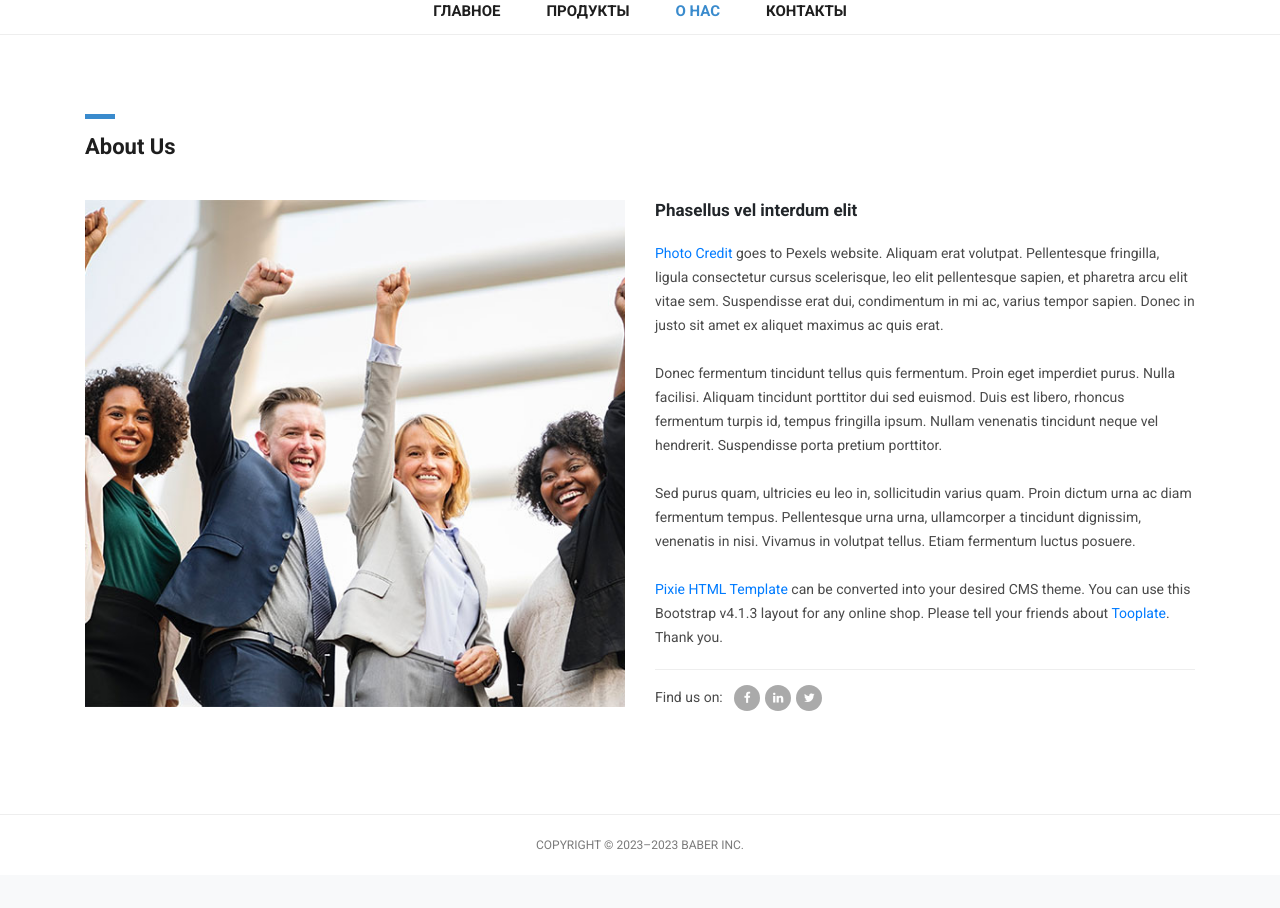
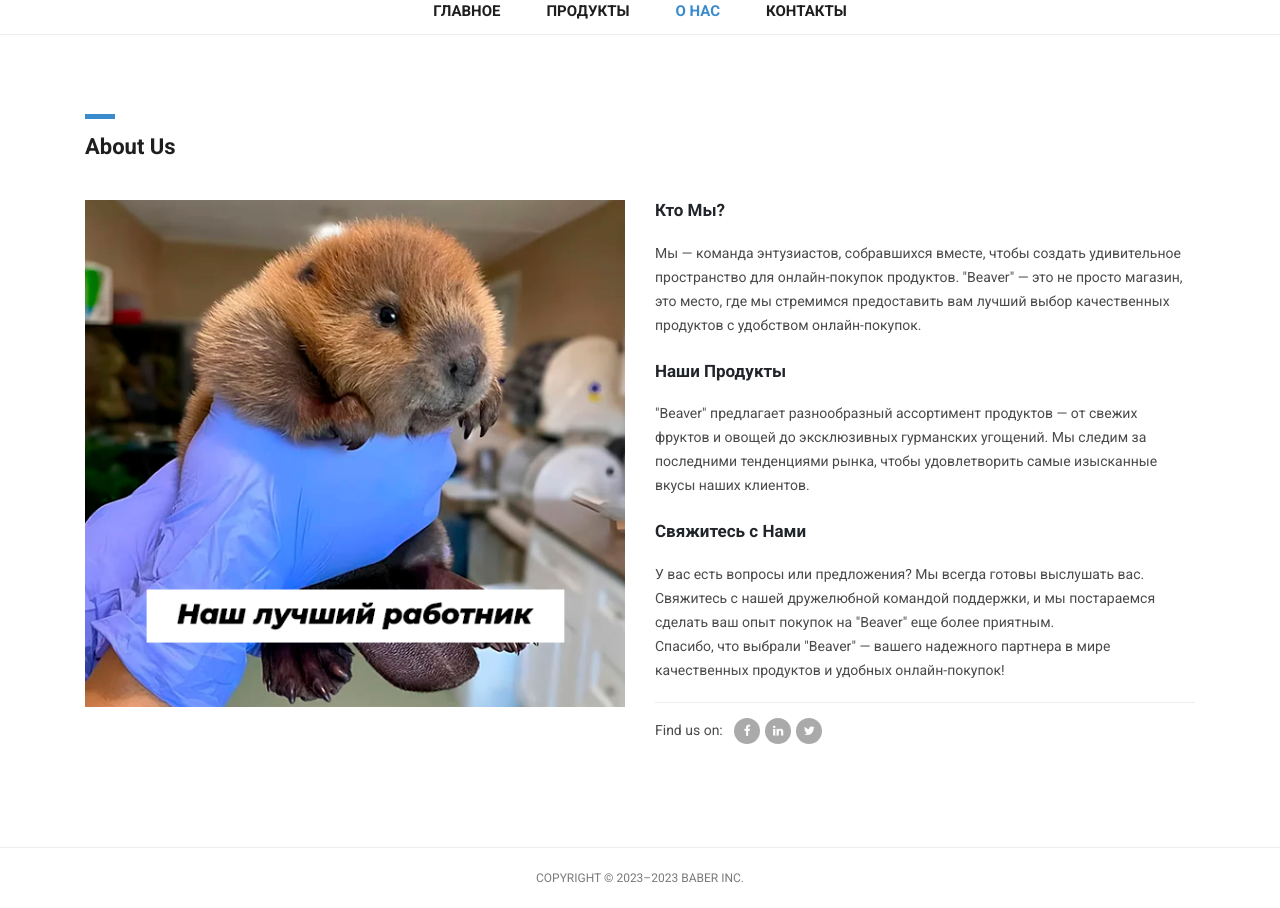
Before and after one commit to Raiymand/stepshop_SDP221, a Django app: page /about/ in a window 1280 px wide. Shown: the part 167-1075 px from the top of the page. Before the commit the page ends 1016 px from the top, so only its background shows below. Run offline with Django 4.2, Linux system fonts and the light colour scheme; some libraries are stand-ins or nearby versions.

Commit message:
lesson_12 files

```diff
--- a/stepshop/mainapp/views.py
+++ b/stepshop/mainapp/views.py
@@ -28,8 +28,9 @@ def get_basket(user):
 def index(request):
     title = "главное"
     prods = Product.objects.all()
+    selected_product = Product.objects.first()
     basket = get_basket(request.user)
-    context = get_data(title=title, prods=prods, basket=basket)
+    context = get_data(title=title, prods=prods, basket=basket, selected_product=selected_product)
     return render(request, 'index.html', context)
 
 
--- a/stepshop/templates/about.html
+++ b/stepshop/templates/about.html
@@ -20,14 +20,17 @@
           </div>
           <div class="col-md-6">
             <div class="right-content">
-              <h4>Phasellus vel interdum elit</h4>
-              <p><a href="https://www.pexels.com/photo/group-of-people-raising-right-hand-1059120/">Photo Credit</a> goes to Pexels website. Aliquam erat volutpat. Pellentesque fringilla, ligula consectetur cursus scelerisque, leo elit pellentesque sapien, et pharetra arcu elit vitae sem. Suspendisse erat dui, condimentum in mi ac, varius tempor sapien. Donec in justo sit amet ex aliquet maximus ac quis erat.</p>
-              <br>
-              <p>Donec fermentum tincidunt tellus quis fermentum. Proin eget imperdiet purus. Nulla facilisi. Aliquam tincidunt porttitor dui sed euismod. Duis est libero, rhoncus fermentum turpis id, tempus fringilla ipsum. Nullam venenatis tincidunt neque vel hendrerit. Suspendisse porta pretium porttitor.</p>
-              <br>
-              <p>Sed purus quam, ultricies eu leo in, sollicitudin varius quam. Proin dictum urna ac diam fermentum tempus. Pellentesque urna urna, ullamcorper a tincidunt dignissim, venenatis in nisi. Vivamus in volutpat tellus. Etiam fermentum luctus posuere.</p>
-              <br>
-              <p><a rel="nofollow" href="https://www.tooplate.com/view/2114-pixie">Pixie HTML Template</a> can be converted into your desired CMS theme. You can use this Bootstrap v4.1.3 layout for any online shop. Please tell your friends about <a rel="nofollow" href="https://www.facebook.com/tooplate/">Tooplate</a>. Thank you.</p>
+              <h4>Кто Мы?</h4>
+              <p>Мы — команда энтузиастов, собравшихся вместе, чтобы создать удивительное пространство для онлайн-покупок продуктов. "Beaver" — это не просто магазин, это место, где мы стремимся предоставить вам лучший выбор качественных продуктов с удобством онлайн-покупок.</p><br>
+
+              <h4>Наши Продукты</h4>
+              <p>"Beaver" предлагает разнообразный ассортимент продуктов — от свежих фруктов и овощей до эксклюзивных гурманских угощений. Мы следим за последними тенденциями рынка, чтобы удовлетворить самые изысканные вкусы наших клиентов.</p><br>
+
+              <h4>Свяжитесь с Нами</h4>
+              <p>У вас есть вопросы или предложения? Мы всегда готовы выслушать вас. Свяжитесь с нашей дружелюбной командой поддержки, и мы постараемся сделать ваш опыт покупок на "Beaver" еще более приятным.</p>
+
+              <p>Спасибо, что выбрали "Beaver" — вашего надежного партнера в мире качественных продуктов и удобных онлайн-покупок!</p>
+
               <div class="share">
                 <h6>Find us on: <span><a href="#"><i class="fa fa-facebook"></i></a><a href="#"><i class="fa fa-linkedin"></i></a><a href="#"><i class="fa fa-twitter"></i></a></span></h6>
               </div>
--- a/stepshop/templates/contacts.html
+++ b/stepshop/templates/contacts.html
@@ -22,7 +22,7 @@
                            4. Copy only URL and paste it within the src="" field below
                     -->
 
-              <iframe src="https://www.google.com/maps/embed?pb=!1m18!1m12!1m3!1d1197183.8373802372!2d-1.9415093691103689!3d6.781986417238027!2m3!1f0!2f0!3f0!3m2!1i1024!2i768!4f13.1!3m3!1m2!1s0xfdb96f349e85efd%3A0xb8d1e0b88af1f0f5!2sKumasi+Central+Market!5e0!3m2!1sen!2sth!4v1532967884907" width="100%" height="500px" frameborder="0" style="border:0" allowfullscreen></iframe>
+              <iframe src="https://www.google.com/maps/embed?pb=!1m18!1m12!1m3!1d2907.5895600225426!2d76.92812803728965!3d43.218097378785245!2m3!1f0!2f0!3f0!3m2!1i1024!2i768!4f13.1!3m3!1m2!1s0x38836f30f7a99069%3A0x7adb88ae41e2c540!2sEsentai%20Mall!5e0!3m2!1sru!2skz!4v1702393581594!5m2!1sru!2skz" width="100%" height="500px" frameborder="0" style="border:0" allowfullscreen></iframe>
             </div>
           </div>
           <div class="col-md-6">
```
Also changed, not shown: stepshop/templates/index.html (+4 -4 lines), stepshop/static/assets/images/about-us.jpg, stepshop/static/assets/images/banner-bg.jpg.
